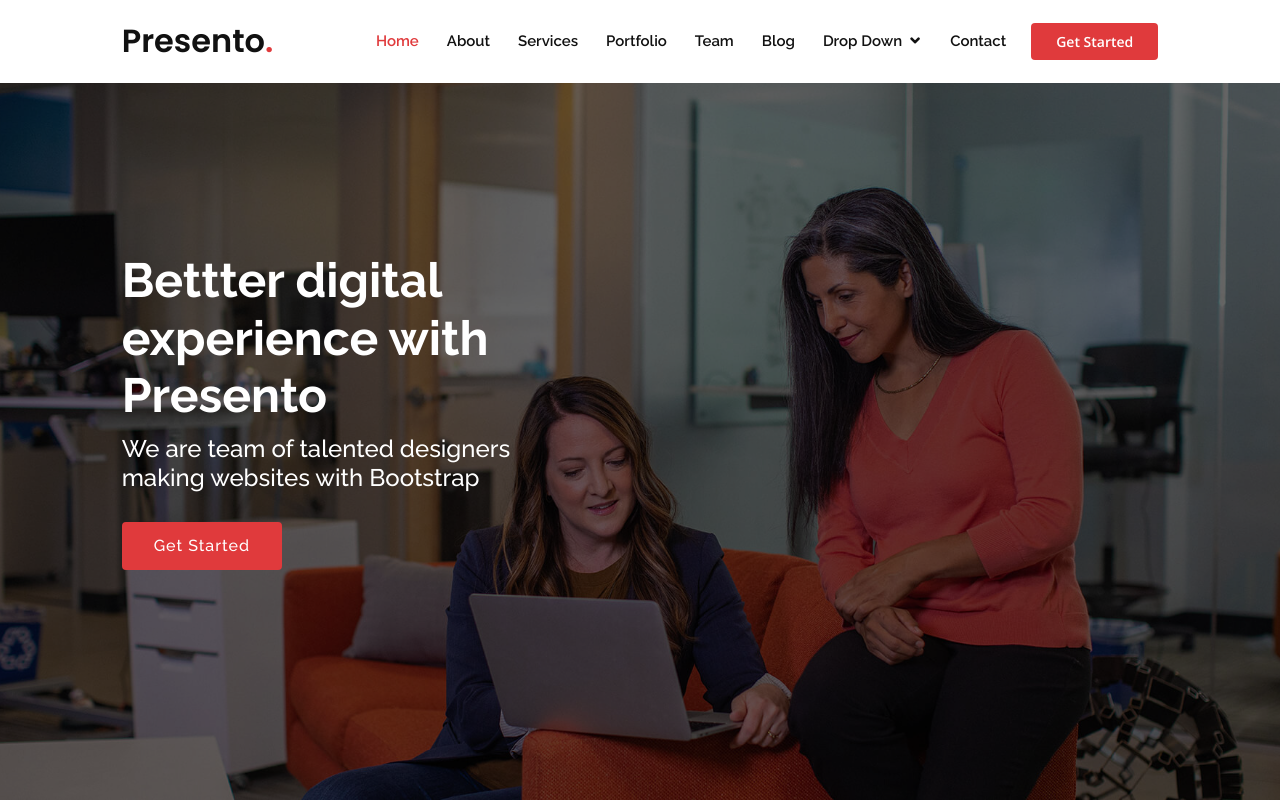
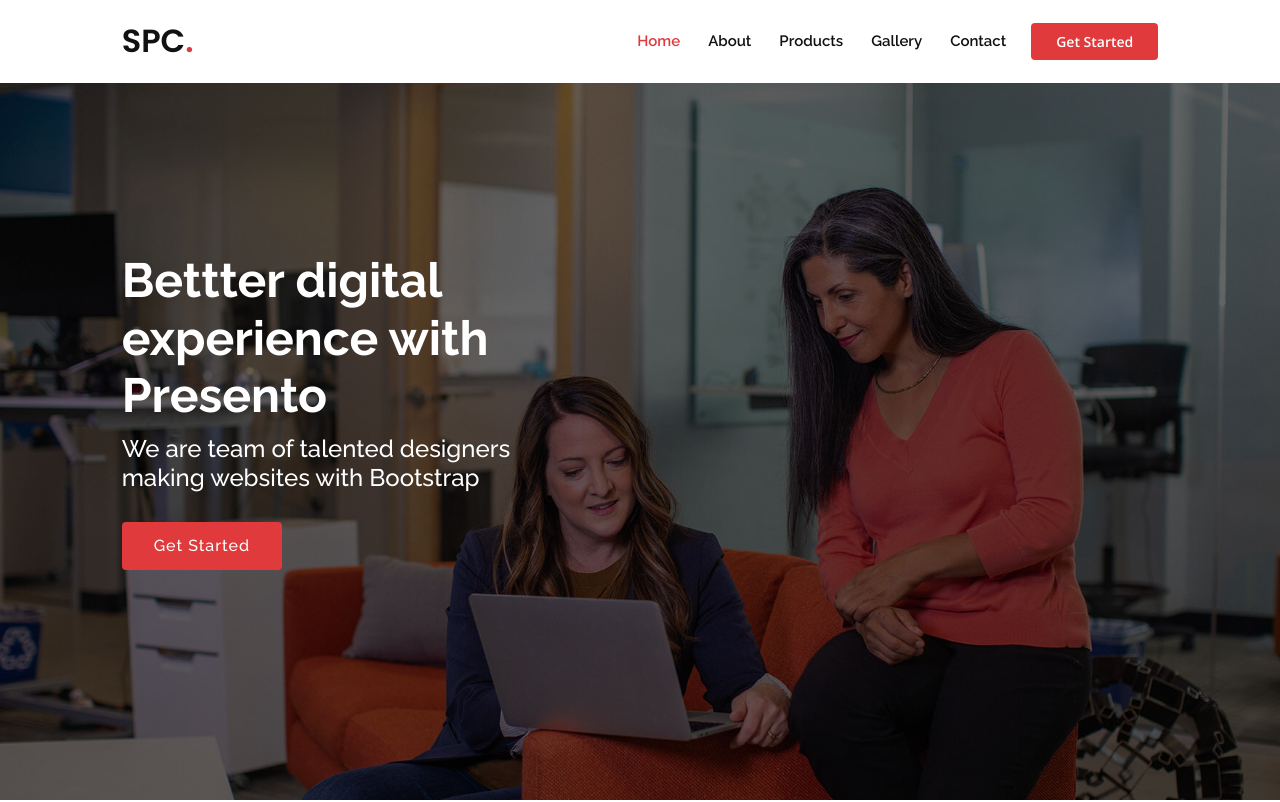
Before and after one commit to sumon0002001/sony_plastic, a plain HTML site: page index.html in a window 1280 px wide. Shown: the top 802 px of the page. Drawn offline with nearby package versions, Linux system fonts and the light colour scheme.

Commit message:
Add menu buttons

```diff
--- a/index.html
+++ b/index.html
@@ -5,7 +5,7 @@
   <meta charset="utf-8">
   <meta content="width=device-width, initial-scale=1.0" name="viewport">
 
-  <title>Presento Bootstrap Template - Index</title>
+  <title>Sony Plastic Complex</title>
   <meta content="" name="description">
   <meta content="" name="keywords">
 
@@ -28,12 +28,7 @@
   <!-- Template Main CSS File -->
   <link href="assets/css/style.css" rel="stylesheet">
 
-  <!-- =======================================================
-  * Template Name: Presento - v1.1.1
-  * Template URL: https://bootstrapmade.com/presento-bootstrap-corporate-template/
-  * Author: BootstrapMade.com
-  * License: https://bootstrapmade.com/license/
-  ======================================================== -->
+
 </head>
 
 <body>
@@ -43,7 +38,7 @@
     <div class="container-fluid">
       <div class="row justify-content-center">
         <div class="col-xl-10 d-flex align-items-center">
-          <h1 class="logo mr-auto"><a href="index.html">Presento<span>.</span></a></h1>
+          <h1 class="logo mr-auto"><a href="index.html">SPC<span>.</span></a></h1>
           <!-- Uncomment below if you prefer to use an image logo -->
           <!-- <a href="index.html" class="logo mr-auto"><img src="assets/img/logo.png" alt=""></a>-->
 
@@ -51,11 +46,13 @@
             <ul>
               <li class="active"><a href="#header">Home</a></li>
               <li><a href="#about">About</a></li>
-              <li><a href="#services">Services</a></li>
-              <li><a href="#portfolio">Portfolio</a></li>
-              <li><a href="#team">Team</a></li>
-              <li><a href="blog.html">Blog</a></li>
-              <li class="drop-down"><a href="">Drop Down</a>
+
+              <li><a href="#portfolio">Products</a></li>
+              <li><a href="#portfolio">Gallery</a></li>
+
+
+
+              <!-- <li class="drop-down"><a href="">Drop Down</a>
                 <ul>
                   <li><a href="#">Drop Down 1</a></li>
                   <li class="drop-down"><a href="#">Deep Drop Down</a>
@@ -71,7 +68,7 @@
                   <li><a href="#">Drop Down 3</a></li>
                   <li><a href="#">Drop Down 4</a></li>
                 </ul>
-              </li>
+              </li> -->
               <li><a href="#contact">Contact</a></li>
             </ul>
           </nav><!-- .nav-menu -->
```
